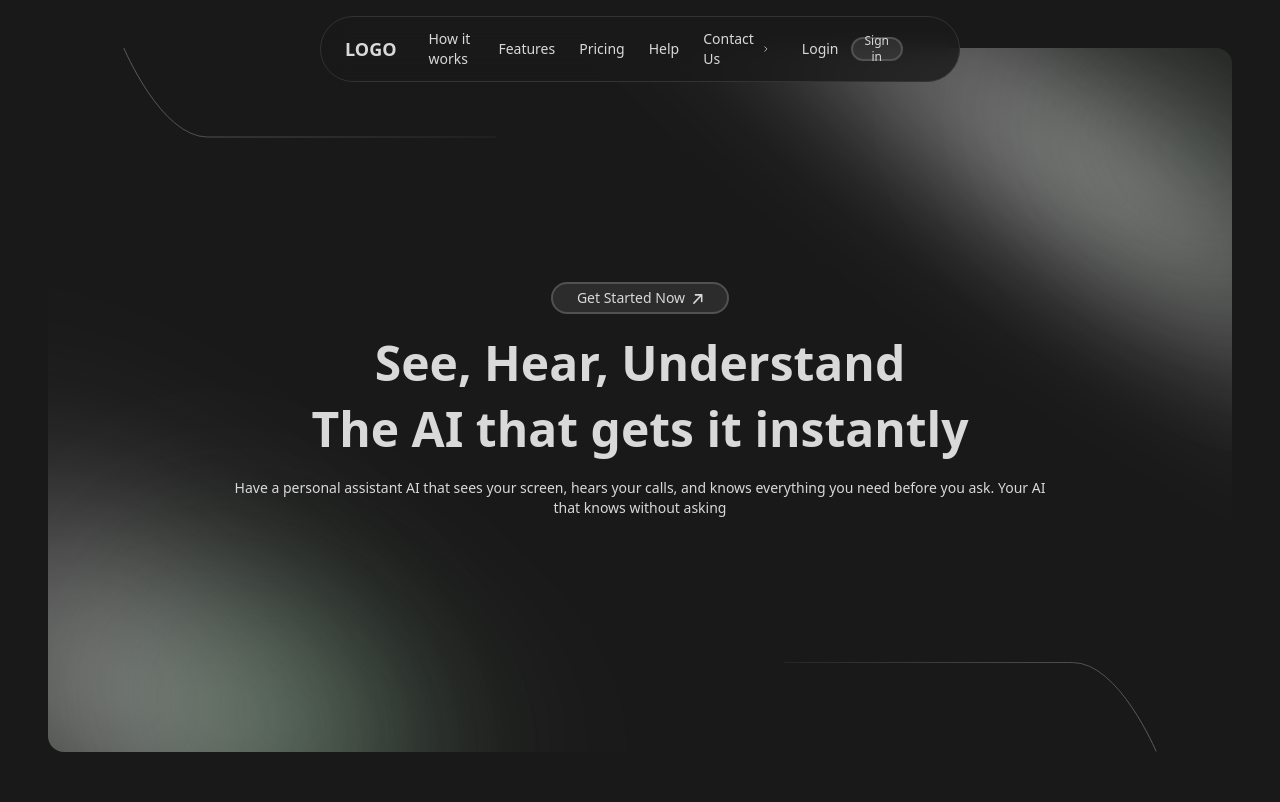
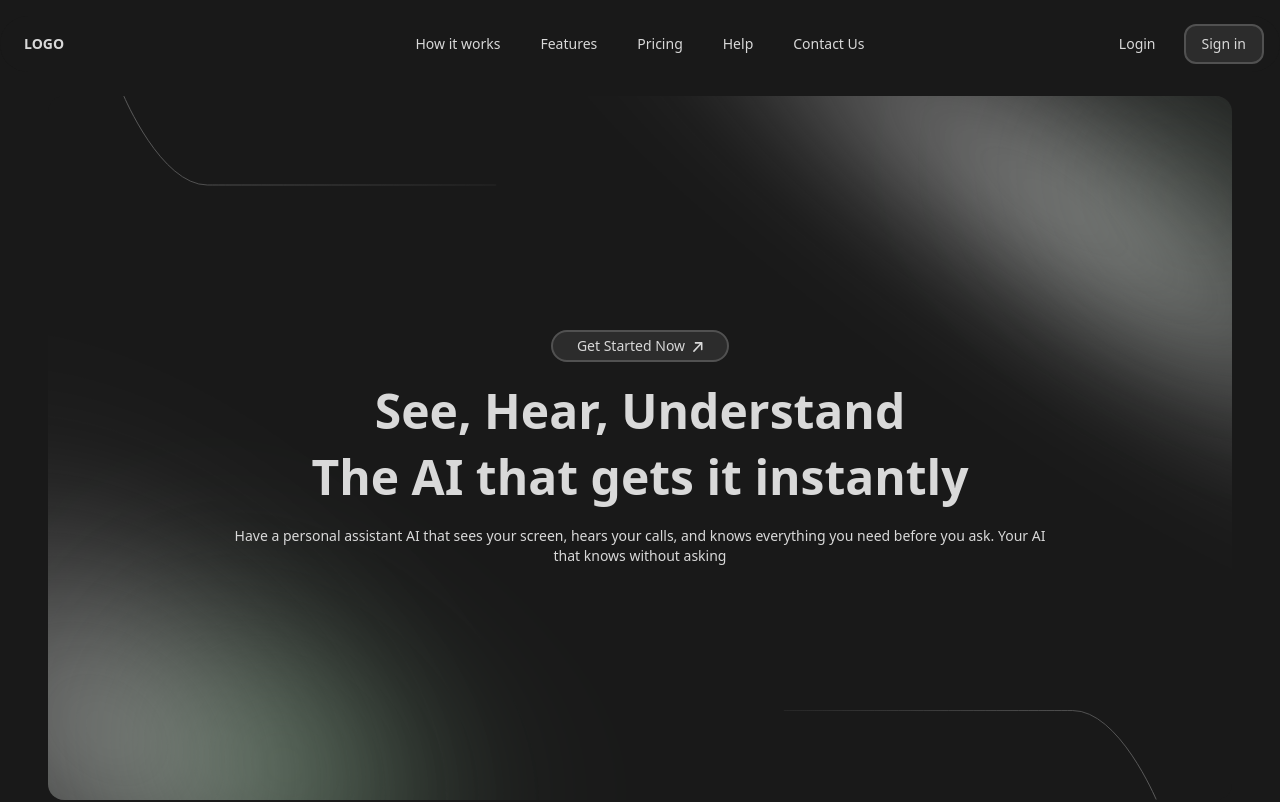
Before and after one commit to 71lols/paradigm-website, a Next.js app in the folder frontend/: page / in a window 1280 px wide. Shown: the top 802 px of the page. Built offline with nearby package versions, Linux system fonts and the light colour scheme.

Commit message:
Navbar.
Implemented resizable navbar

```diff
--- a/frontend/src/app/page.tsx
+++ b/frontend/src/app/page.tsx
@@ -1,4 +1,4 @@
-import Navbar from "@/components/navbar";
+import CustomNavbar from "@/components/navbar";
 import Hero from "@/components/home/hero";
 import HowItWorks from "@/components/home/howItWorks";
 import Features from "@/components/home/features";
@@ -8,7 +8,7 @@
 export default function Home() {
   return (
     <>
-      <Navbar />
+      <CustomNavbar />
       <div className="bg-[#191919] w-full min-h-screen p-4 sm:p-6 md:p-8 lg:p-12 pt-20">
         <Hero />
         <HowItWorks />
--- /dev/null
+++ b/frontend/src/components/UI/resizable-navbar.tsx
@@ -0,0 +1,290 @@
+"use client";
+import { cn } from "@/lib/utils";
+import { IconMenu2, IconX } from "@tabler/icons-react";
+import {
+  motion,
+  AnimatePresence,
+  useScroll,
+  useMotionValueEvent,
+} from "motion/react";
+
+import React, { useRef, useState } from "react";
+
+
+interface NavbarProps {
+  children: React.ReactNode;
+  className?: string;
+}
+
+interface NavBodyProps {
+  children: React.ReactNode;
+  className?: string;
+  visible?: boolean;
+}
+
+interface NavItemsProps {
+  items: {
+    name: string;
+    link: string;
+  }[];
+  className?: string;
+  onItemClick?: () => void;
+}
+
+interface MobileNavProps {
+  children: React.ReactNode;
+  className?: string;
+  visible?: boolean;
+}
+
+interface MobileNavHeaderProps {
+  children: React.ReactNode;
+  className?: string;
+}
+
+interface MobileNavMenuProps {
+  children: React.ReactNode;
+  className?: string;
+  isOpen: boolean;
+  onClose: () => void;
+}
+
+export const Navbar = ({ children, className }: NavbarProps) => {
+  const ref = useRef<HTMLDivElement>(null);
+  const { scrollY } = useScroll({
+    target: ref,
+    offset: ["start start", "end start"],
+  });
+  const [visible, setVisible] = useState<boolean>(false);
+
+  useMotionValueEvent(scrollY, "change", (latest) => {
+    if (latest > 100) {
+      setVisible(true);
+    } else {
+      setVisible(false);
+    }
+  });
+
+  return (
+    <motion.div
+      ref={ref}
+      // IMPORTANT: Change this to class of `fixed` if you want the navbar to be fixed
+      className={cn("sticky inset-x-0 top-20 z-40 w-full", className)}
+    >
+      {React.Children.map(children, (child) =>
+        React.isValidElement(child)
+          ? React.cloneElement(
+              child as React.ReactElement<{ visible?: boolean }>,
+              { visible },
+            )
+          : child,
+      )}
+    </motion.div>
+  );
+};
+
+export const NavBody = ({ children, className, visible }: NavBodyProps) => {
+  return (
+    <motion.div
+      animate={{
+        backdropFilter: visible ? "blur(10px)" : "none",
+        boxShadow: visible
+          ? "0 0 24px rgba(34, 42, 53, 0.06), 0 1px 1px rgba(0, 0, 0, 0.05), 0 0 0 1px rgba(34, 42, 53, 0.04), 0 0 4px rgba(34, 42, 53, 0.08), 0 16px 68px rgba(47, 48, 55, 0.05), 0 1px 0 rgba(255, 255, 255, 0.1) inset"
+          : "none",
+        width: visible ? "65%" : "100%",
+        y: visible ? 20 : 0,
+        paddingLeft: visible ? "24px" : "16px",
+        paddingRight: visible ? "24px" : "16px",
+      }}
+      transition={{
+        type: "spring",
+        stiffness: 200,
+        damping: 50,
+      }}
+      style={{
+        minWidth: "800px",
+      }}
+      className={cn(
+        "relative z-[60] mx-auto hidden w-full max-w-7xl flex-row items-center justify-between self-start rounded-full bg-transparent px-4 py-2 lg:flex dark:bg-transparent",
+        visible && "bg-white/80 dark:bg-neutral-950/80",
+        className,
+      )}
+    >
+      {children}
+    </motion.div>
+  );
+};
+
+export const NavItems = ({ items, className, onItemClick }: NavItemsProps) => {
+  const [hovered, setHovered] = useState<number | null>(null);
+
+  return (
+    <motion.div
+      onMouseLeave={() => setHovered(null)}
+      className={cn(
+        "absolute inset-0 hidden flex-1 flex-row items-center justify-center space-x-2 text-sm font-medium text-zinc-600 transition duration-200 hover:text-zinc-800 lg:flex lg:space-x-2",
+        className,
+      )}
+    >
+      {items.map((item, idx) => (
+        <a
+          onMouseEnter={() => setHovered(idx)}
+          onClick={onItemClick}
+          className="relative px-4 py-2 text-neutral-600 dark:text-neutral-300"
+          key={`link-${idx}`}
+          href={item.link}
+        >
+          {hovered === idx && (
+            <motion.div
+              layoutId="hovered"
+              className="absolute inset-0 h-full w-full rounded-full bg-gray-100 dark:bg-neutral-800"
+            />
+          )}
+          <span className="relative z-20">{item.name}</span>
+        </a>
+      ))}
+    </motion.div>
+  );
+};
+
+export const MobileNav = ({ children, className, visible }: MobileNavProps) => {
+  return (
+    <motion.div
+      animate={{
+        backdropFilter: visible ? "blur(10px)" : "none",
+        boxShadow: visible
+          ? "0 0 24px rgba(34, 42, 53, 0.06), 0 1px 1px rgba(0, 0, 0, 0.05), 0 0 0 1px rgba(34, 42, 53, 0.04), 0 0 4px rgba(34, 42, 53, 0.08), 0 16px 68px rgba(47, 48, 55, 0.05), 0 1px 0 rgba(255, 255, 255, 0.1) inset"
+          : "none",
+        width: visible ? "90%" : "100%",
+        paddingRight: visible ? "12px" : "0px",
+        paddingLeft: visible ? "12px" : "0px",
+        borderRadius: visible ? "4px" : "2rem",
+        y: visible ? 20 : 0,
+      }}
+      transition={{
+        type: "spring",
+        stiffness: 200,
+        damping: 50,
+      }}
+      className={cn(
+        "relative z-50 mx-auto flex w-full max-w-[calc(100vw-2rem)] flex-col items-center justify-between bg-transparent px-0 py-2 lg:hidden",
+        visible && "bg-white/80 dark:bg-neutral-950/80",
+        className,
+      )}
+    >
+      {children}
+    </motion.div>
+  );
+};
+
+export const MobileNavHeader = ({
+  children,
+  className,
+}: MobileNavHeaderProps) => {
+  return (
+    <div
+      className={cn(
+        "flex w-full flex-row items-center justify-between",
+        className,
+      )}
+    >
+      {children}
+    </div>
+  );
+};
+
+export const MobileNavMenu = ({
+  children,
+  className,
+  isOpen,
+  onClose,
+}: MobileNavMenuProps) => {
+  return (
+    <AnimatePresence>
+      {isOpen && (
+        <motion.div
+          initial={{ opacity: 0 }}
+          animate={{ opacity: 1 }}
+          exit={{ opacity: 0 }}
+          className={cn(
+            "absolute inset-x-0 top-16 z-50 flex w-full flex-col items-start justify-start gap-4 rounded-lg bg-white px-4 py-8 shadow-[0_0_24px_rgba(34,_42,_53,_0.06),_0_1px_1px_rgba(0,_0,_0,_0.05),_0_0_0_1px_rgba(34,_42,_53,_0.04),_0_0_4px_rgba(34,_42,_53,_0.08),_0_16px_68px_rgba(47,_48,_55,_0.05),_0_1px_0_rgba(255,_255,_255,_0.1)_inset] dark:bg-neutral-950",
+            className,
+          )}
+        >
+          {children}
+        </motion.div>
+      )}
+    </AnimatePresence>
+  );
+};
+
+export const MobileNavToggle = ({
+  isOpen,
+  onClick,
+}: {
+  isOpen: boolean;
+  onClick: () => void;
+}) => {
+  return isOpen ? (
+    <IconX className="text-black dark:text-white" onClick={onClick} />
+  ) : (
+    <IconMenu2 className="text-black dark:text-white" onClick={onClick} />
+  );
+};
+
+export const NavbarLogo = () => {
+  return (
+    <a
+      href="#"
+      className="relative z-20 mr-4 flex items-center space-x-2 px-2 py-1 text-sm font-normal text-black"
+    >
+      <img
+        src="https://assets.aceternity.com/logo-dark.png"
+        alt="logo"
+        width={30}
+        height={30}
+      />
+      <span className="font-medium text-black dark:text-white">Startup</span>
+    </a>
+  );
+};
+
+export const NavbarButton = ({
+  href,
+  as: Tag = "a",
+  children,
+  className,
+  variant = "primary",
+  ...props
+}: {
+  href?: string;
+  as?: React.ElementType;
+  children: React.ReactNode;
+  className?: string;
+  variant?: "primary" | "secondary" | "dark" | "gradient";
+} & (
+  | React.ComponentPropsWithoutRef<"a">
+  | React.ComponentPropsWithoutRef<"button">
+)) => {
+  const baseStyles =
+    "px-4 py-2 rounded-md bg-white button bg-white text-black text-sm font-bold relative cursor-pointer hover:-translate-y-0.5 transition duration-200 inline-block text-center";
+
+  const variantStyles = {
+    primary:
+      "shadow-[0_0_24px_rgba(34,_42,_53,_0.06),_0_1px_1px_rgba(0,_0,_0,_0.05),_0_0_0_1px_rgba(34,_42,_53,_0.04),_0_0_4px_rgba(34,_42,_53,_0.08),_0_16px_68px_rgba(47,_48,_55,_0.05),_0_1px_0_rgba(255,_255,_255,_0.1)_inset]",
+    secondary: "bg-transparent shadow-none dark:text-white",
+    dark: "bg-black text-white shadow-[0_0_24px_rgba(34,_42,_53,_0.06),_0_1px_1px_rgba(0,_0,_0,_0.05),_0_0_0_1px_rgba(34,_42,_53,_0.04),_0_0_4px_rgba(34,_42,_53,_0.08),_0_16px_68px_rgba(47,_48,_55,_0.05),_0_1px_0_rgba(255,_255,_255,_0.1)_inset]",
+    gradient:
+      "bg-gradient-to-b from-blue-500 to-blue-700 text-white shadow-[0px_2px_0px_0px_rgba(255,255,255,0.3)_inset]",
+  };
+
+  return (
+    <Tag
+      href={href || undefined}
+      className={cn(baseStyles, variantStyles[variant], className)}
+      {...props}
+    >
+      {children}
+    </Tag>
+  );
+};
--- a/frontend/src/components/home/hero.tsx
+++ b/frontend/src/components/home/hero.tsx
@@ -47,7 +47,7 @@
         }
       ]}
       containerHeight="h-[calc(100vh-6rem)] sm:h-[calc(100vh-4rem)] md:h-[calc(100vh-6rem)]"
-      className="bg-[#191919] relative"
+      className="bg-[#191919] relative mt-12"
       rounded="rounded-2xl"
     >
       <Image
--- a/frontend/src/components/navbar.tsx
+++ b/frontend/src/components/navbar.tsx
@@ -1,86 +1,142 @@
-'use client';
+"use client";
+import {
+  Navbar,
+  NavBody,
+  NavItems,
+  MobileNav,
+  NavbarLogo,
+  NavbarButton,
+  MobileNavHeader,
+  MobileNavToggle,
+  MobileNavMenu,
+} from "@/components/UI/resizable-navbar";
+import { useState } from "react";
 
-import { useState, useEffect } from 'react';
-import Button from '@/components/UI/whiteButton';
+// Custom NavbarLogo to match your theme
+const CustomNavbarLogo = () => {
+  return (
+    <a
+      href="#"
+      className="relative z-20 mr-4 flex items-center space-x-2 px-2 py-1 text-sm font-normal"
+    >
+      <span className="font-semibold text-[#D9D9D9]">LOGO</span>
+    </a>
+  );
+};
 
-export default function Navbar() {
-  const [isVisible, setIsVisible] = useState(true);
-  const [lastScrollY, setLastScrollY] = useState(0);
+// Custom NavbarButton to match your theme
+const CustomNavbarButton = ({
+  children,
+  variant = "primary",
+  className = "",
+  ...props
+}: {
+  children: React.ReactNode;
+  variant?: "primary" | "secondary";
+  className?: string;
+  [key: string]: any;
+}) => {
+  const baseStyles = "px-4 py-2 rounded-xl text-sm font-medium transition-all duration-200 hover:opacity-80";
 
-  useEffect(() => {
-    const handleScroll = () => {
-      const currentScrollY = window.scrollY;
-
-      // Show navbar when scrolling up, hide when scrolling down
-      if (currentScrollY < lastScrollY || currentScrollY < 100) {
-        setIsVisible(true);
-      } else {
-        setIsVisible(false);
-      }
-
-      setLastScrollY(currentScrollY);
-    };
-
-    window.addEventListener('scroll', handleScroll, { passive: true });
-    return () => window.removeEventListener('scroll', handleScroll);
-  }, [lastScrollY]);
+  const variants = {
+    primary: "bg-[#D9D9D9]/10 border-2 border-[#515151] text-[#D9D9D9]",
+    secondary: "text-[#D9D9D9] hover:text-white"
+  };
 
   return (
-    <nav
-      className={`fixed top-4 left-1/2 transform -translate-x-1/2 z-50 transition-all duration-300 ease-in-out ${
-        isVisible ? 'translate-y-0' : '-translate-y-full'
-      }`}
+    <button
+      className={`${baseStyles} ${variants[variant]} ${className}`}
+      {...props}
     >
-      <div className="bg-[#191919]/80 backdrop-blur-md border border-[#333333] rounded-full px-6 py-3">
-        <div className="flex items-center justify-between space-x-8">
+      {children}
+    </button>
+  );
+};
 
-          {/* Logo */}
-          <div className="flex-shrink-0">
-            <span className="text-[#D9D9D9] text-lg font-semibold">LOGO</span>
+export default function CustomNavbar() {
+  const navItems = [
+    {
+      name: "How it works",
+      link: "#how-it-works",
+    },
+    {
+      name: "Features",
+      link: "#features",
+    },
+    {
+      name: "Pricing",
+      link: "#pricing",
+    },
+    {
+      name: "Help",
+      link: "#help",
+    },
+    {
+      name: "Contact Us",
+      link: "#contact",
+    },
+  ];
+
+  const [isMobileMenuOpen, setIsMobileMenuOpen] = useState(false);
+
+  return (
+    <Navbar className="fixed inset-x-0 top-4 z-50 w-full">
+      {/* Desktop Navigation */}
+      <NavBody className="bg-[#191919]/80 backdrop-blur-md rounded-full mx-auto [&.bg-white\/80]:!border [&.bg-white\/80]:!border-[#333333] dark:[&.bg-neutral-950\/80]:!border dark:[&.bg-neutral-950\/80]:!border-[#333333]">
+        <CustomNavbarLogo />
+        <NavItems
+          items={navItems}
+          className="[&>a]:text-[#D9D9D9] [&>a:hover]:text-white [&_.bg-gray-100]:!bg-[#333333] dark:[&_.bg-neutral-800]:!bg-[#333333]"
+        />
+        <div className="flex items-center gap-3">
+          <CustomNavbarButton variant="secondary">Login</CustomNavbarButton>
+          <CustomNavbarButton variant="primary">Sign in</CustomNavbarButton>
+        </div>
+      </NavBody>
+
+      {/* Mobile Navigation */}
+      <MobileNav className="bg-[#191919]/80 backdrop-blur-md mx-auto [&.bg-white\/80]:!border [&.bg-white\/80]:!border-[#333333] dark:[&.bg-neutral-950\/80]:!border dark:[&.bg-neutral-950\/80]:!border-[#333333]">
+        <MobileNavHeader>
+          <CustomNavbarLogo />
+          <MobileNavToggle
+            isOpen={isMobileMenuOpen}
+            onClick={() => setIsMobileMenuOpen(!isMobileMenuOpen)}
+          />
+        </MobileNavHeader>
+
+        <MobileNavMenu
+          isOpen={isMobileMenuOpen}
+          onClose={() => setIsMobileMenuOpen(false)}
+          className="bg-[#191919] border border-[#333333]"
+        >
+          {navItems.map((item, idx) => (
+            <a
+              key={`mobile-link-${idx}`}
+              href={item.link}
+              onClick={() => setIsMobileMenuOpen(false)}
+              className="text-[#D9D9D9] hover:text-white"
+            >
+              <span className="block">{item.name}</span>
+            </a>
+          ))}
+          <div className="flex w-full flex-col gap-4">
+            <CustomNavbarButton
+              onClick={() => setIsMobileMenuOpen(false)}
+              variant="secondary"
+              className="w-full justify-center"
+            >
+              Login
+            </CustomNavbarButton>
+            <CustomNavbarButton
+              onClick={() => setIsMobileMenuOpen(false)}
+              variant="primary"
+              className="w-full justify-center"
+            >
+              Sign in
+            </CustomNavbarButton>
           </div>
-
-          {/* Desktop Navigation Links */}
-          <div className="hidden md:flex items-center space-x-6">
-            <a href="#how-it-works" className="text-[#D9D9D9] hover:text-white text-sm font-medium transition-colors">
-              How it works
-            </a>
-            <a href="#features" className="text-[#D9D9D9] hover:text-white text-sm font-medium transition-colors">
-              Features
-            </a>
-            <a href="#pricing" className="text-[#D9D9D9] hover:text-white text-sm font-medium transition-colors">
-              Pricing
-            </a>
-            <a href="#help" className="text-[#D9D9D9] hover:text-white text-sm font-medium transition-colors">
-              Help
-            </a>
-            <a href="#contact" className="text-[#D9D9D9] hover:text-white text-sm font-medium transition-colors flex items-center">
-              Contact Us
-              <svg className="ml-1 w-3 h-3" fill="none" stroke="currentColor" viewBox="0 0 24 24">
-                <path strokeLinecap="round" strokeLinejoin="round" strokeWidth={2} d="M10 6L16 12l-6 6" />
-              </svg>
-            </a>
-          </div>
-
-          {/* Right Side - Auth Buttons */}
-          <div className="hidden md:flex items-center space-x-3">
-            <button className="text-[#D9D9D9] hover:text-white text-sm font-medium transition-colors">
-              Login
-            </button>
-            <Button variant="primary" size="sm">
-              Sign in
-            </Button>
-          </div>
-
-          {/* Mobile menu button */}
-          <div className="md:hidden">
-            <button className="text-[#D9D9D9] hover:text-white">
-              <svg className="h-6 w-6" fill="none" viewBox="0 0 24 24" stroke="currentColor">
-                <path strokeLinecap="round" strokeLinejoin="round" strokeWidth={2} d="M4 6h16M4 12h16M4 18h16" />
-              </svg>
-            </button>
-          </div>
-        </div>
-      </div>
-    </nav>
+        </MobileNavMenu>
+      </MobileNav>
+    </Navbar>
   );
 }
--- /dev/null
+++ b/frontend/src/lib/utils.ts
@@ -0,0 +1,6 @@
+import { ClassValue, clsx } from "clsx";
+import { twMerge } from "tailwind-merge";
+
+export function cn(...inputs: ClassValue[]) {
+  return twMerge(clsx(inputs));
+}
```
Also changed, not shown: frontend/package.json (+9 -5 lines), 1 other file (tests, documents, lock files or other folders).
